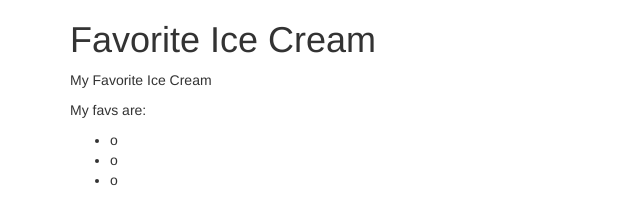
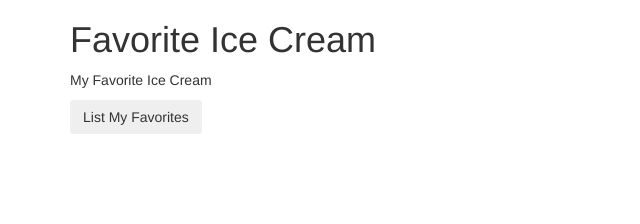
Before and after one commit to LATAEVIA/PRACTICE-JavaScript-Arrays-and-Looping, a plain HTML site: page iceCream/index.html in a window 1280 px wide. Shown: the whole page, without its empty margins (0-640 px from the left). Drawn offline with Linux system fonts and the light colour scheme.

Commit message:
build functionality into ice cream project

```diff
--- a/iceCream/index.html
+++ b/iceCream/index.html
@@ -12,10 +12,10 @@
       <h1>Favorite Ice Cream</h1>
 
       <p>My Favorite Ice Cream</p>
-      <!-- <form id="iceCream">
-        <button type="submit" class="btn">List My Favorites</button>
-      </form> -->
-      <div id="iclist">
+      <form id="iceCream">
+        <button type="button" class="btn">List My Favorites</button>
+      </form>
+      <div id="iclist" >
         <p>My favs are:</p>
         <ul>
           <li><span id="favTwo"></span></li>
--- a/iceCream/js/scripts.js
+++ b/iceCream/js/scripts.js
@@ -1,9 +1,13 @@
 $(document).ready(function() {
   var iceCreams = ['strawberry', 'butter pecan', 'more strawberry'];
+  $("#iclist").hide();
+  $(".btn").click(function(event){
+    $("#iclist").show();
+  });
 
-    iceCreams.forEach(function(iceCream) {
-      $('favOne').text(iceCream [1]);
-      $('li').text(iceCream[1]);
-      $('favThree').text(iceCream);
-    });
+  iceCreams.forEach(function(iceCream) {
+    $('#favOne').text(iceCreams [0]);
+    $('#favTwo').text(iceCreams[1]);
+    $('#favThree').text(iceCreams[2]);
   });
+});
```
